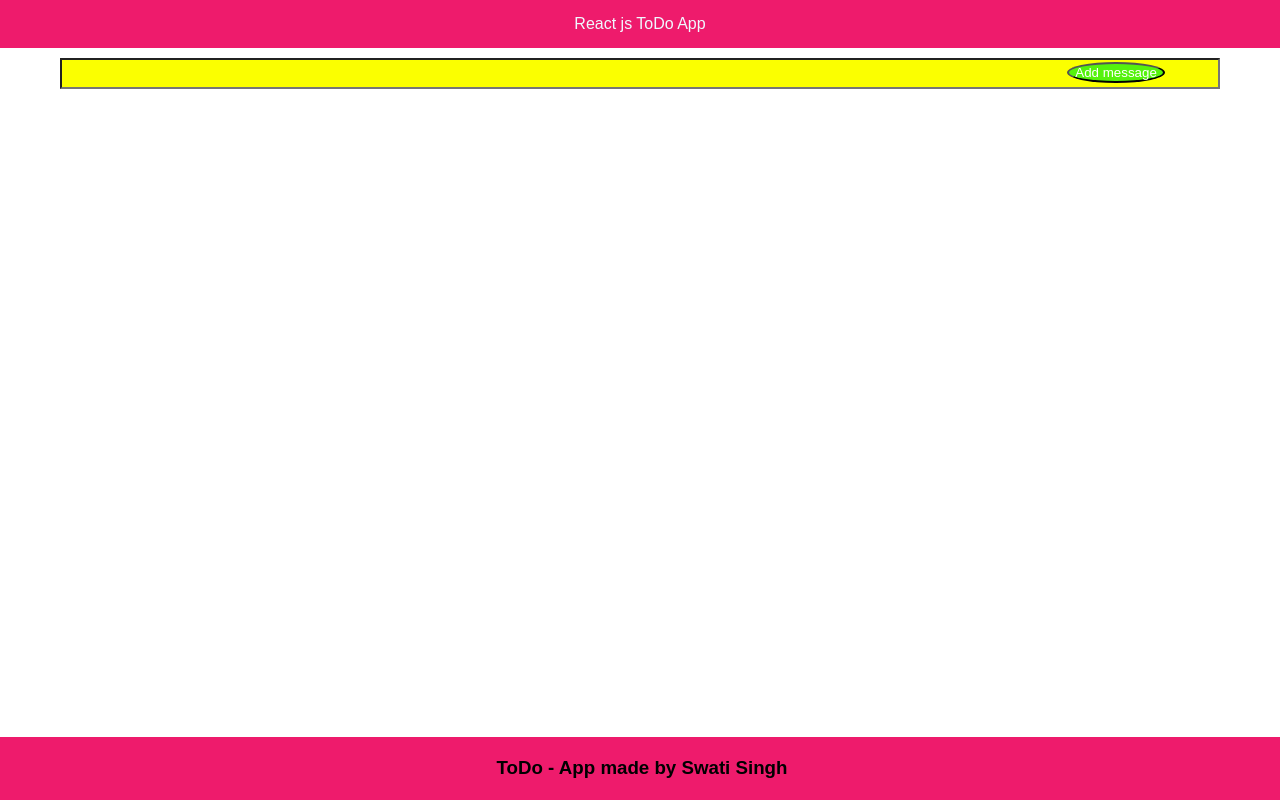
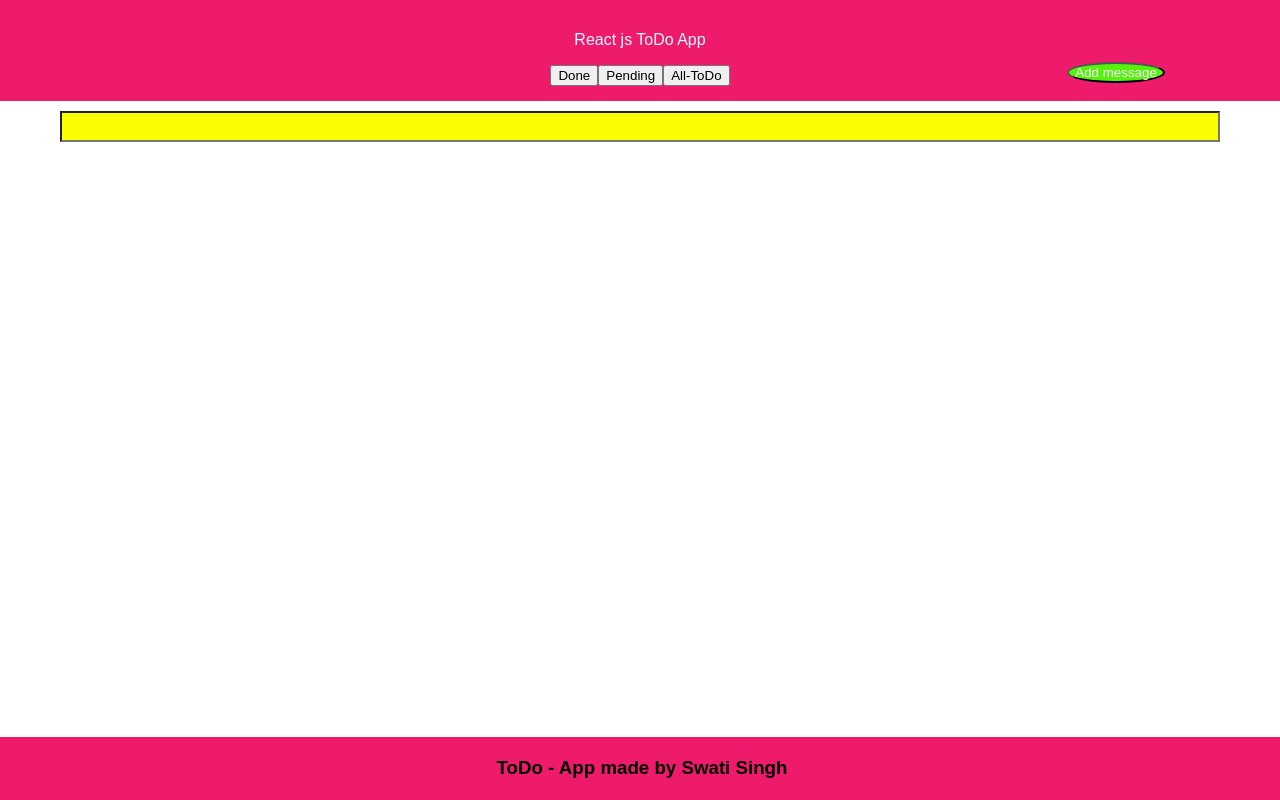
Before and after one commit to Swatinavgurukul/To-Do-App, a React (Create React App) app: page / in a window 1280 px wide. Built offline with nearby package versions, Linux system fonts and the light colour scheme.

Commit message:
add three options in todo hader (Done,Pending, All todo).

```diff
--- a/src/checkbox.js
+++ b/src/checkbox.js
@@ -3,18 +3,30 @@ import './index.css';
 const Checkbox = props => (
     <input type="checkbox" {...props} />
   )
+  console.log(Checkbox,"222222222222222222222222")
 class CheckBoxTodo extends React.Component {
     state = { checked: false }
     handleCheckboxChange = event =>
       this.setState({ checked: event.target.checked })
+    //   allTodo(){
+    //     this.submitMessage()
+    //   }
+    //   doneTodo(){
 
+    //   }
+    //   pendingTodo(){
+
+    //   }
     render() {
-
+            // var done=[];
+            // var pending=[];
             var msg;
             if (this.state.checked) {
               msg = "done";
+              const list = this.state.todoItems;
             } else {
               msg = "pending";
+
             }
       return (
         <div className="chackbox">
--- a/src/todo.js
+++ b/src/todo.js
@@ -56,13 +56,28 @@ delete(id) {
       todoItems:itemInstance
     });
   }
+// ---------------------------------------------------------
 
+// allTodo(){
+//   this.submitMessage()
+// }
+// doneTodo(){
 
+// }
+// pendingTodo(){
+
+// }
+// ---------------------------------------------------------
   render() {
 
     return (
     <div>
-    <div className="header"> React js ToDo App</div>
+    <div className="header">
+      <p>React js ToDo App</p>
+      <button onClick={this.doneTodo}>Done</button>
+      <button onClick={this.pendingTodo}>Pending</button>
+      <button onClick={this.allTodo}>All-ToDo</button>
+    </div>
     <div className="body">
     <input
           onChange={this.onChangeHandler}
```
